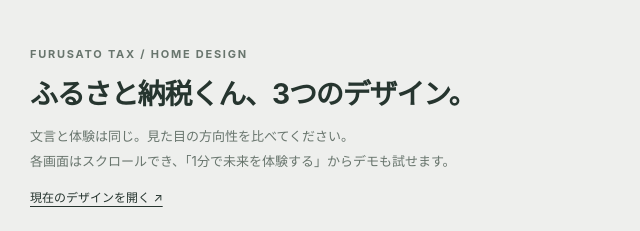
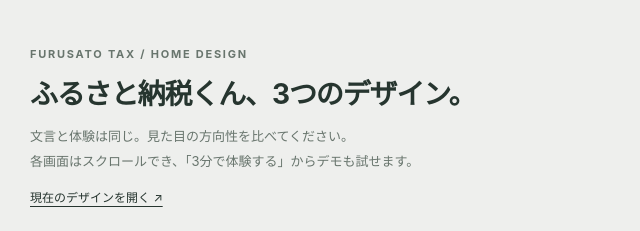
Before and after one commit to Komlock-lab/furusato-tax-demo, a plain HTML site: page designs.html in a window 1280 px wide. Shown: the top 231 px of the page, 0-640 px from the left. Drawn offline with Linux system fonts and the light colour scheme.

Commit message:
Rename demo start button to a three-minute experience

```diff
--- a/designs.html
+++ b/designs.html
@@ -12,7 +12,7 @@
 <header>
   <span class="eyebrow">FURUSATO TAX / HOME DESIGN</span>
   <h1>ふるさと納税くん、3つのデザイン。</h1>
-  <p>文言と体験は同じ。見た目の方向性を比べてください。<br>各画面はスクロールでき、「1分で未来を体験する」からデモも試せます。</p>
+  <p>文言と体験は同じ。見た目の方向性を比べてください。<br>各画面はスクロールでき、「3分で体験する」からデモも試せます。</p>
   <a class="original" href="./index.html" target="_blank" rel="noopener">現在のデザインを開く ↗</a>
 </header>
 <main class="grid">
--- a/index.html
+++ b/index.html
@@ -241,7 +241,7 @@
             <article><b class="icon">✓</b><strong>ひとこと承認で完了</strong><span>複数の寄付も<br>まとめておまかせ</span></article>
           </div>
 
-          <button class="primary-cta" id="start-demo"><span>▶</span> 1分で未来を体験する</button>
+          <button class="primary-cta" id="start-demo"><span>▶</span> 3分で体験する</button>
 
           <section class="journey-card">
             <div class="section-title">● LINEで、こんな未来を体験</div>
```
